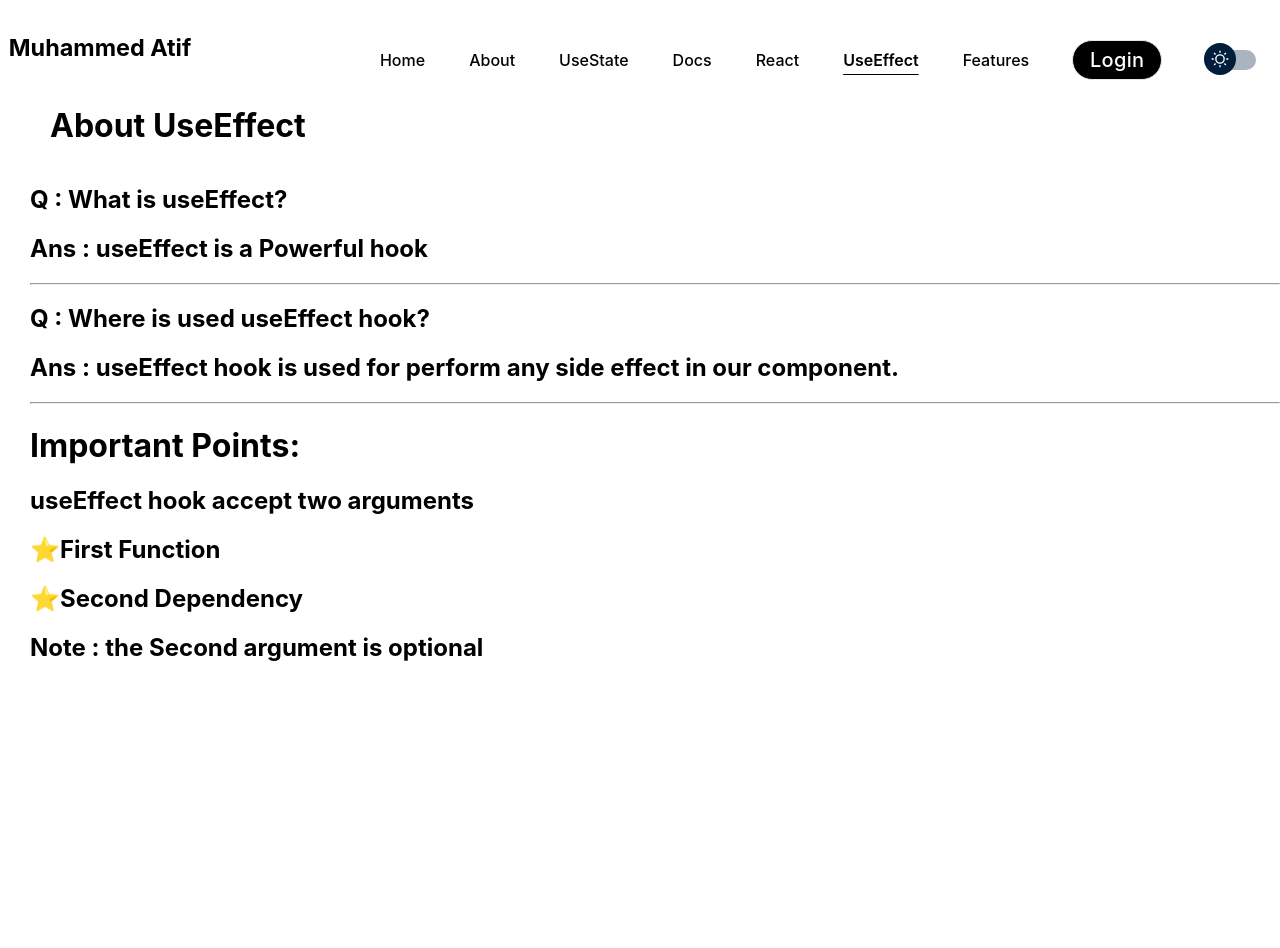
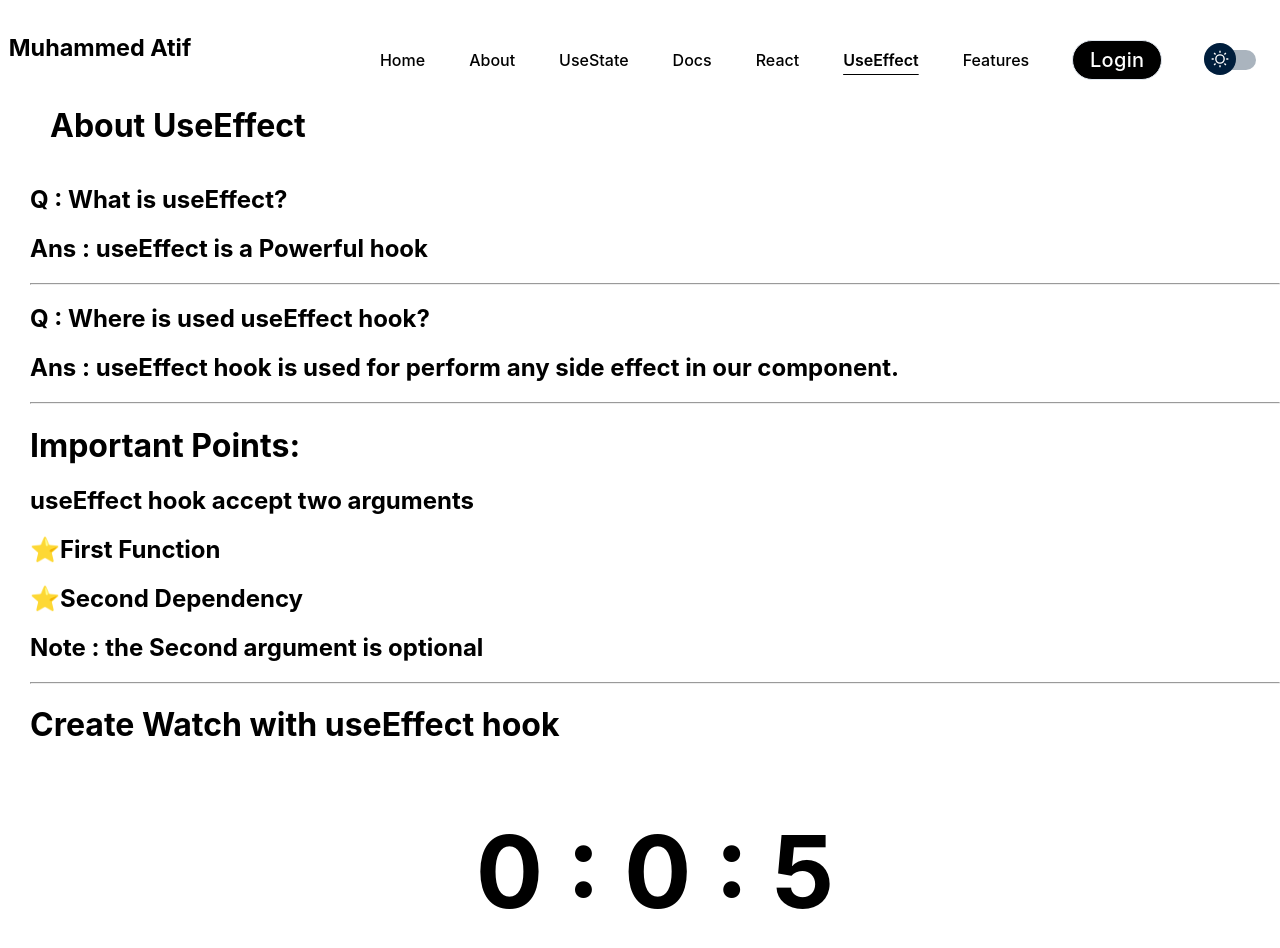
Before and after one commit to M-Atif63/React-Hooks, a React (Create React App) app: page /AboutUseEffect in a window 1280 px wide. Shown: the top 948 px of the page. Before the commit the page ends 886 px from the top, so only its background shows below. Built offline with nearby package versions, Linux system fonts and the light colour scheme.

Commit message:
feat: Enhance AboutUseEffect component

```diff
--- a/src/Components/Pages/AboutUseEffect.jsx
+++ b/src/Components/Pages/AboutUseEffect.jsx
@@ -1,12 +1,29 @@
-import React, { useContext, useState } from 'react'
+import React, { useContext, useEffect, useState } from 'react'
 import { ProjectTheme } from './ChangTheme'
+
 
 function AboutUseEffect() {
     const {theme} = useContext(ProjectTheme)
     const [hours,setHours] = useState(0)
+    const [minutes,setMinutes] = useState(0)
+    const [seconds,setSeconds] = useState(0)
+
+    useEffect(()=>{
+setTimeout(()=>{
+    setSeconds(seconds + 1)
+},1000)
+if (seconds == 60) {
+    setSeconds(0)
+    setMinutes(minutes + 1)
+}
+else if (minutes == 60) {
+    setMinutes(0)
+    setHours(hours + 1)
+}
+    })
     return (
         <div>
-            <div style={{ paddingLeft:'30px',background: theme === 'light' ? 'white' : '#222', color: theme === 'light' ? 'black' : 'white', height: '100vh' }}>
+            <div style={{ paddingLeft:'30px',background: theme === 'light' ? 'white' : '#222', color: theme === 'light' ? 'black' : 'white', height: '100%' }}>
                 <div>
                 <h1 style={{ padding: '20px', margin: '0px' }}>About UseEffect</h1>
                 <h2>Q : What is useEffect?</h2>
@@ -18,7 +35,16 @@ function AboutUseEffect() {
                     <h2>useEffect hook accept two arguments</h2>
                     <h2>⭐First Function</h2>
                     <h2>⭐Second Dependency </h2>
-                    <h2>Note : the Second argument is optional</h2>
+                    <h2>Note : the Second argument is optional</h2><hr />
+                    </div>
+                    <div>
+                    <h1>Create Watch with useEffect hook</h1>
+                    <div style={{width:'100%',
+                    textAlign:'center',
+                    fontSize:'50px'
+                    }}>
+                    <h1>{hours} : {minutes} : {seconds}</h1><span></span>
+                    </div>
                     </div>
             </div>
 
```
